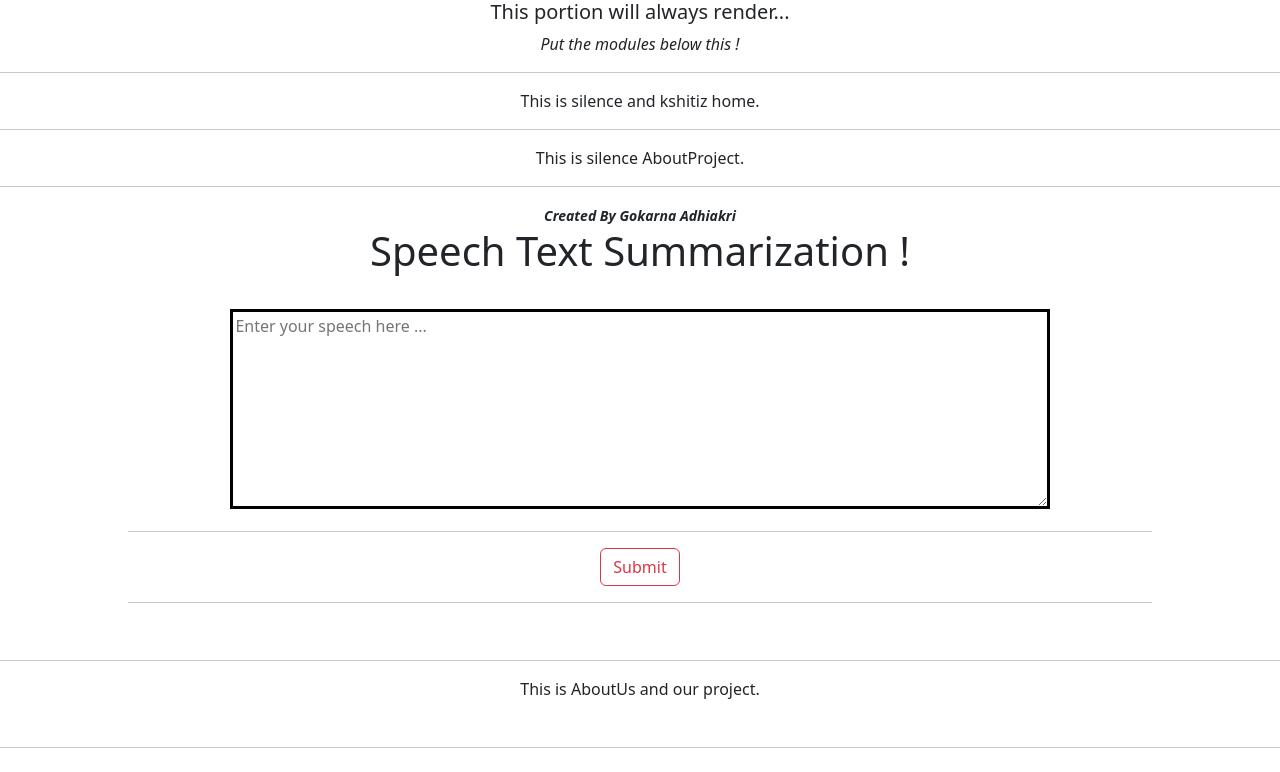
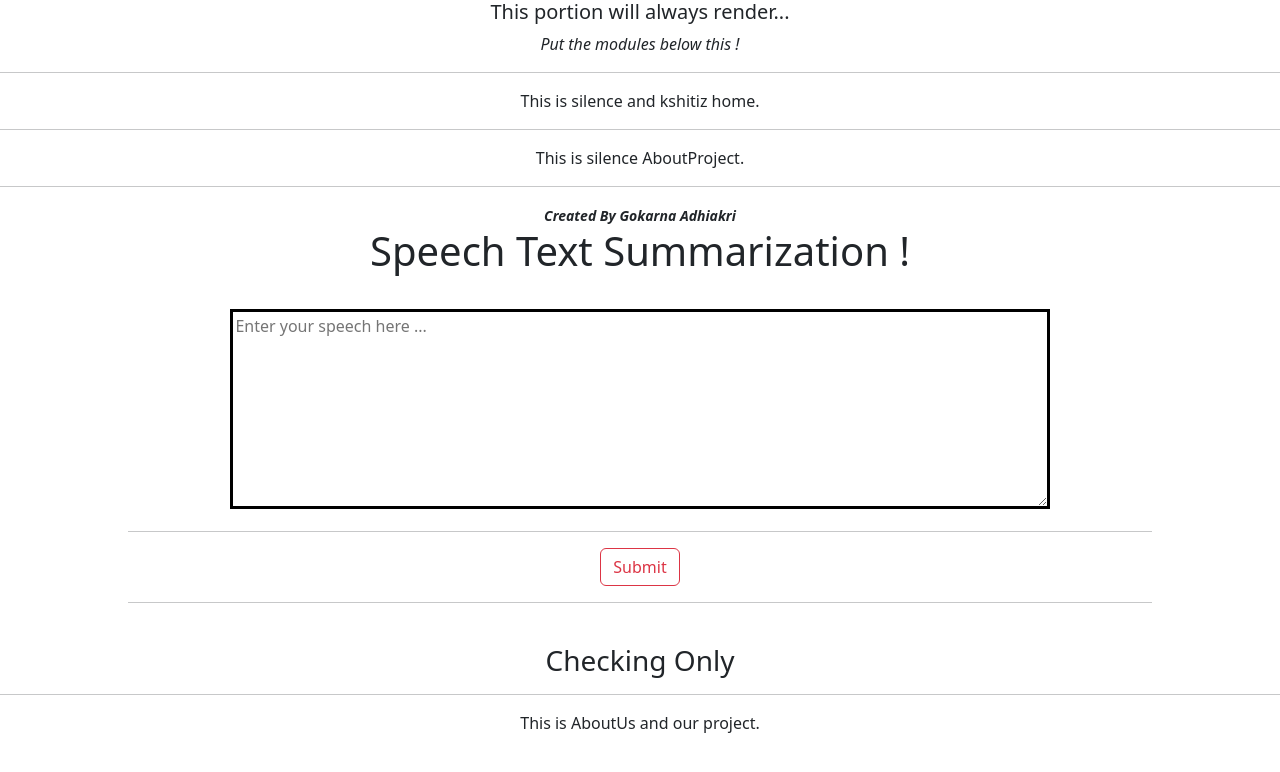
Before and after one commit to gokarna14/SpeechTextSummarization, a React (Create React App) app in the folder web/: page / in a window 1280 px wide. Shown: the top 772 px of the page. Built offline with nearby package versions, Linux system fonts and the light colour scheme.

Commit message:
Testing whether I can commit to gokarna or not

```diff
--- a/web/src/js/Summarizer/Summarizer.js
+++ b/web/src/js/Summarizer/Summarizer.js
@@ -33,6 +33,7 @@ const Summarizer =()=>{
                     <hr />
                 </div>
             </div>
+            <h3>Checking Only</h3>
         </>
     )
 }
```
